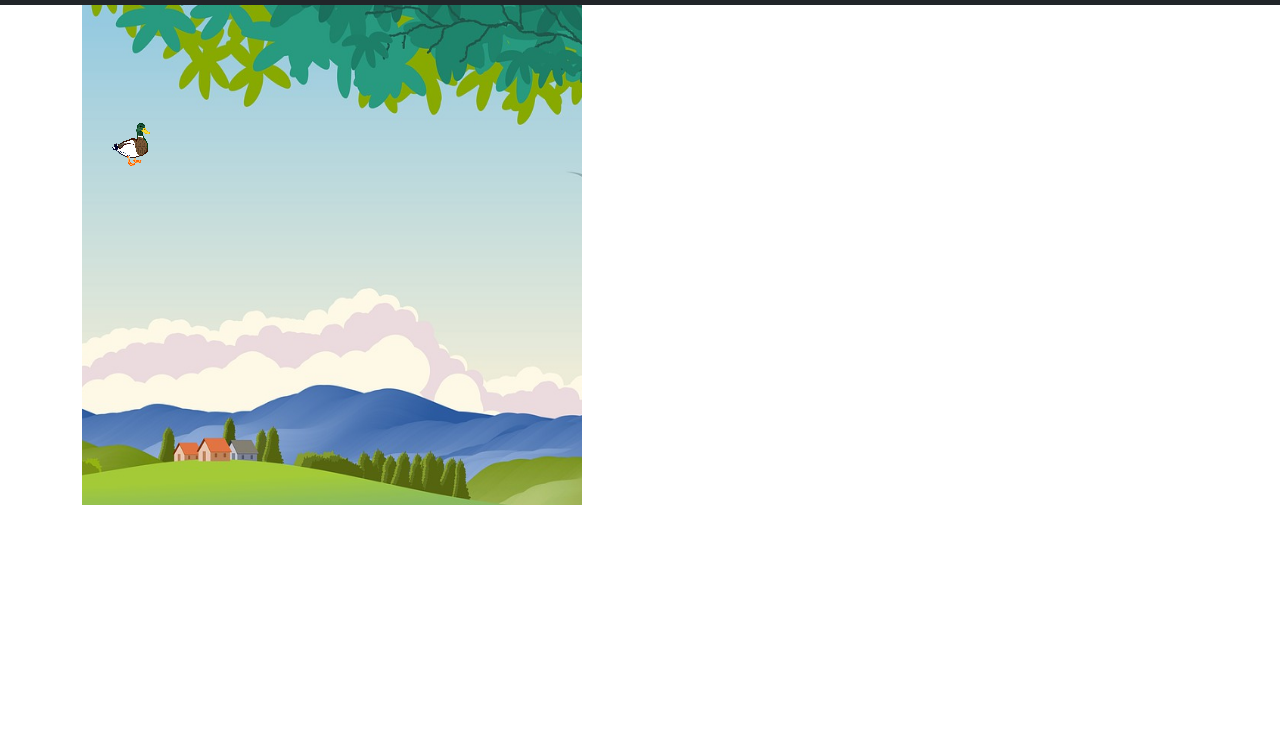
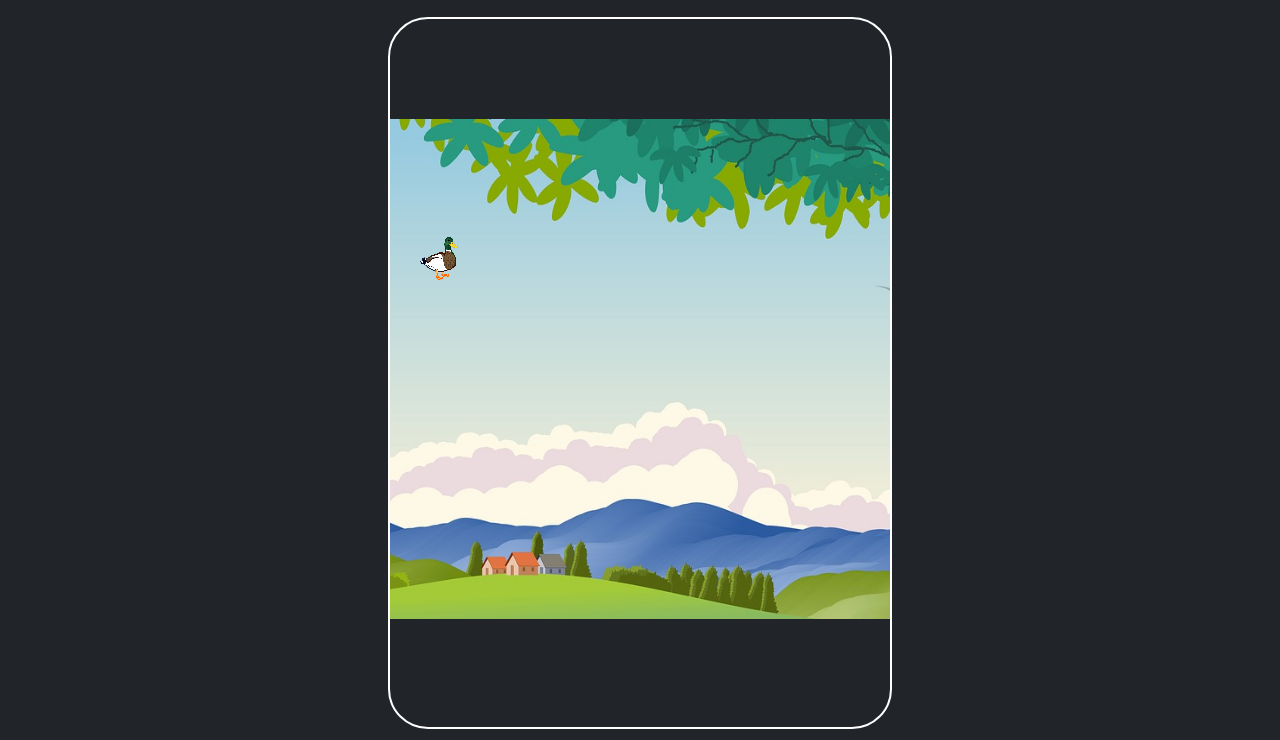
Before and after one commit to NakUnagi/Portfolio, a React app in the folder portfolio/: page /games/bird in a window 1280 px wide. Shown: the part 60-800 px from the top of the page. Built offline with nearby package versions, Linux system fonts and the light colour scheme.

Commit message:
bird game -finish

```diff
--- a/portfolio/src/games/Bird/Bird.js
+++ b/portfolio/src/games/Bird/Bird.js
@@ -20,7 +20,7 @@ class Bird extends Component {
 
     render() {
         return (
-            <div>
+            <div className="bird-canvas-container">
                 <canvas
                 ref={this.birdCanvasRef}
                 height="500"
@@ -199,11 +199,13 @@ class Bird extends Component {
         }
         this.gravityEffect()
         this.renderGame()
+        window.requestAnimationFrame(this.drawPipes)
         window.requestAnimationFrame(this.displayText)
-        window.requestAnimationFrame(this.drawPipes)
     }
 
     componentDidMount = () =>{
+        // document.body.style.setProperty('height', '100vh');
+        document.body.style.setProperty('background', '#212529');
         this.startGame()
         this.addPipe()
         document.addEventListener('click', () => {
--- a/portfolio/src/games/Bird/Bird.scss
+++ b/portfolio/src/games/Bird/Bird.scss
@@ -1,4 +1,13 @@
-// .bird-canvas {
-//     height: 512px;
-//     width: 512px;
-// }
+.bird-canvas-container {
+    text-align: center;
+    padding: 100px 0px;
+    border: 2px solid;
+    border-radius: 40px;
+}
+
+.container {
+    height: calc(100vh - 65px);
+    display: flex;
+    justify-content: center;
+    align-items: center;
+}
```
